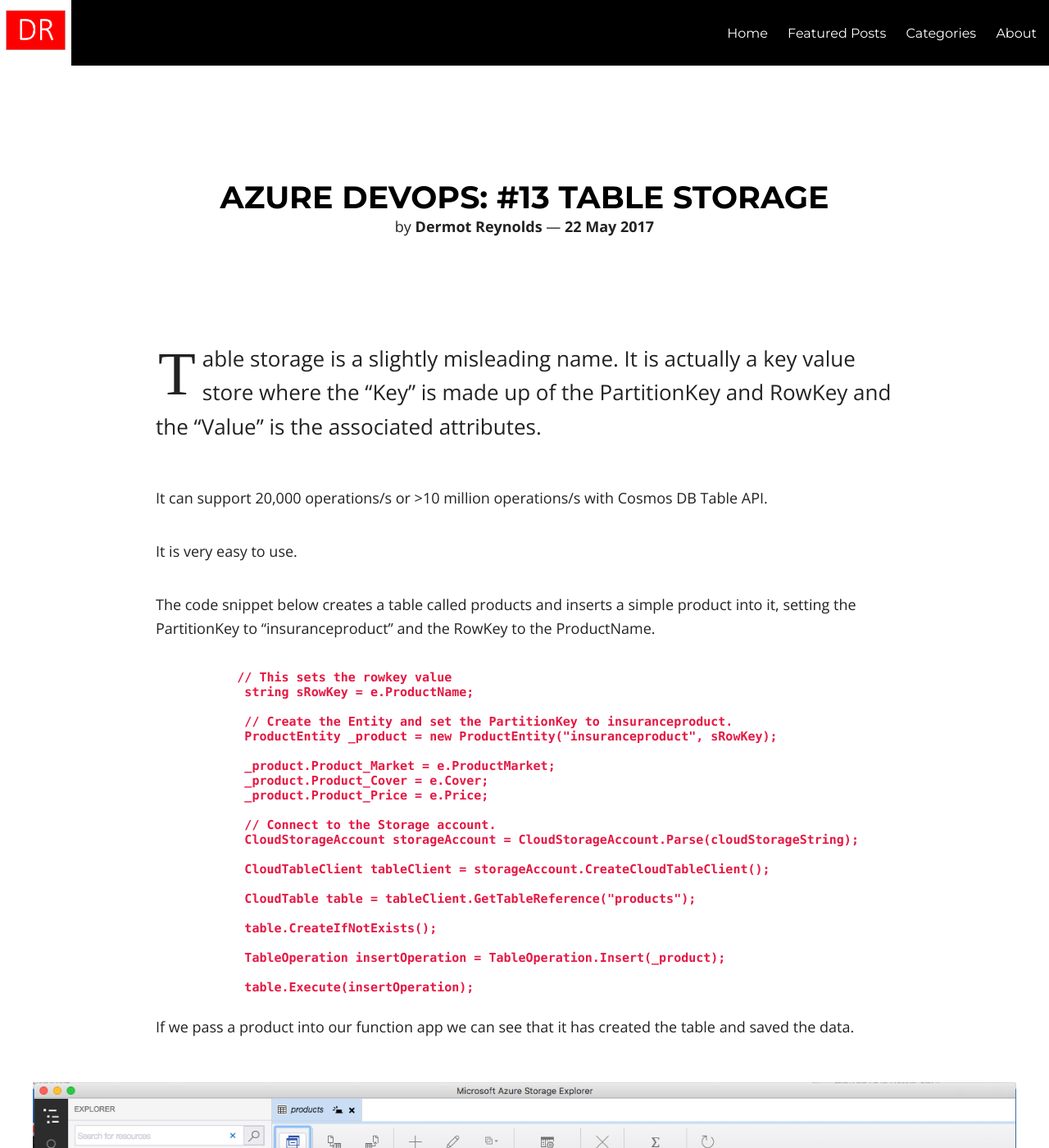
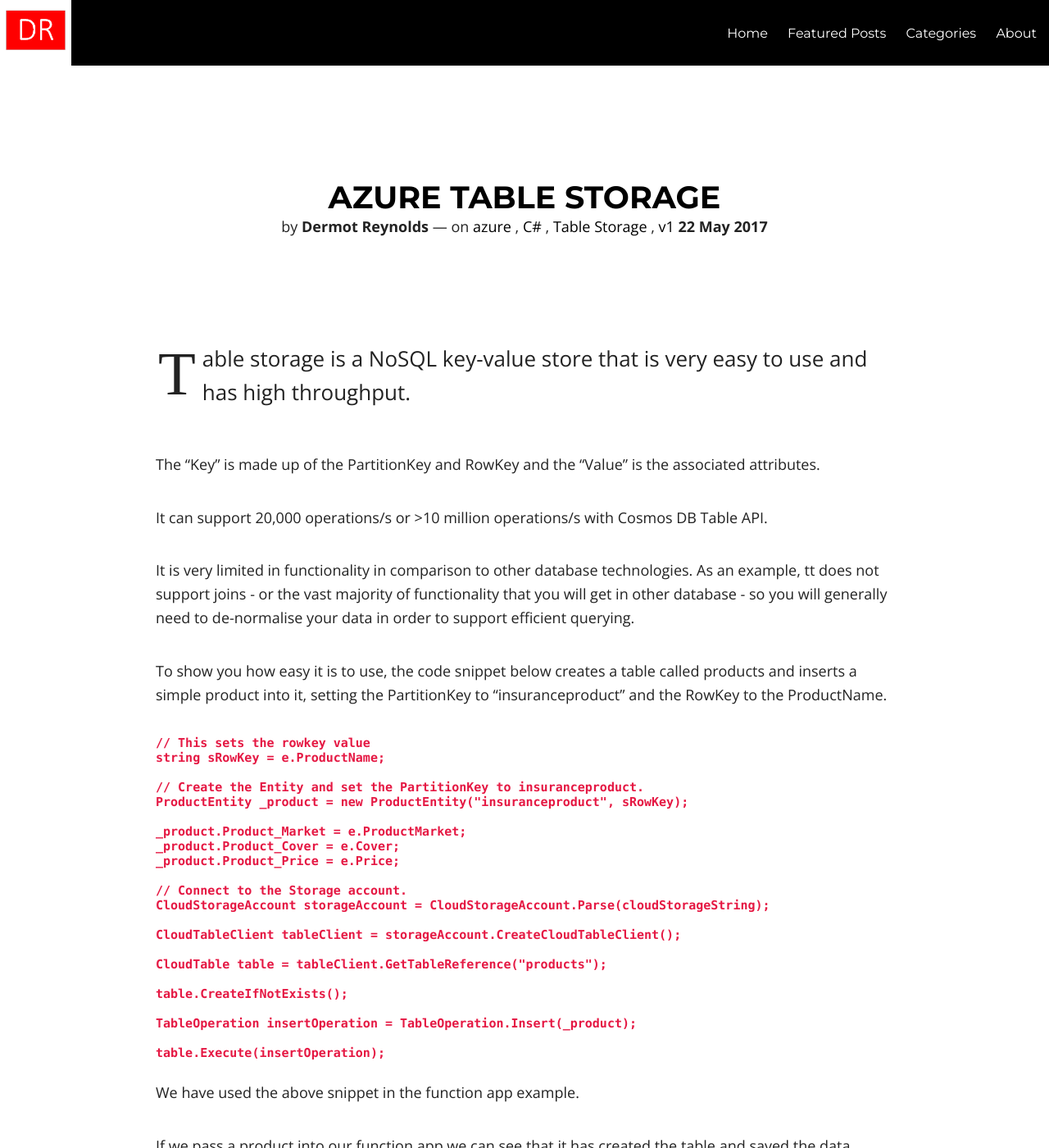
Before and after one commit to dermotreynolds/old.dermotreynolds.github.io, a Jekyll site: the page built from _posts/2017-05-12-13-table-storage.md, in a window 1280 px wide and 1400 px high. Shown: the whole window at 82% size. Built offline with Jekyll 4.4.1, drawn with Linux system fonts in a browser that asks for light colours; nearby versions of some CDN libraries; some of the changed text lies outside the part shown.

```diff
--- a/_posts/2017-05-12-13-table-storage.md
+++ b/_posts/2017-05-12-13-table-storage.md
@@ -1,42 +1,49 @@
 ---
 layout: post
-title: "Azure DevOps: #13 Table Storage"
+title: "Azure Table Storage"
 date: 2017-05-22
 category: Azure Storage
+tags: [azure, C#, Table Storage, v1]
+---
+Table storage is a NoSQL key-value store that is very easy to use and has high throughput.
 
----
-
-Table storage is a slightly misleading name.  It is actually a key value store where the "Key" is made up of the PartitionKey and RowKey and the "Value" is the associated attributes.
+The "Key" is made up of the PartitionKey and RowKey and the "Value" is the associated attributes.
 
 It can support 20,000 operations/s or >10 million operations/s with Cosmos DB Table API.
 
-It is very easy to use.
+It is very limited in functionality in comparison to other database technologies.  As an example, tt does not support joins - or the vast majority of functionality that you will get in other database - so you will generally need to de-normalise your data in order to support efficient querying.
 
-The code snippet below creates a table called products and inserts a simple product into it, setting the PartitionKey to "insuranceproduct" and the RowKey to the ProductName.
+To show you how easy it is to use, the code snippet below creates a table called products and inserts a simple product into it, setting the PartitionKey to "insuranceproduct" and the RowKey to the ProductName.
 
-               // This sets the rowkey value
-                string sRowKey = e.ProductName;
+~~~~~~
+// This sets the rowkey value
+string sRowKey = e.ProductName;
 
-                // Create the Entity and set the PartitionKey to insuranceproduct.
-                ProductEntity _product = new ProductEntity("insuranceproduct", sRowKey);
+// Create the Entity and set the PartitionKey to insuranceproduct.
+ProductEntity _product = new ProductEntity("insuranceproduct", sRowKey);
 
-                _product.Product_Market = e.ProductMarket;
-                _product.Product_Cover = e.Cover;
-                _product.Product_Price = e.Price;
+_product.Product_Market = e.ProductMarket;
+_product.Product_Cover = e.Cover;
+_product.Product_Price = e.Price;
 
-                // Connect to the Storage account.
-                CloudStorageAccount storageAccount = CloudStorageAccount.Parse(cloudStorageString);
+// Connect to the Storage account.
+CloudStorageAccount storageAccount = CloudStorageAccount.Parse(cloudStorageString);
 
-                CloudTableClient tableClient = storageAccount.CreateCloudTableClient();
+CloudTableClient tableClient = storageAccount.CreateCloudTableClient();
 
-                CloudTable table = tableClient.GetTableReference("products");
+CloudTable table = tableClient.GetTableReference("products");
 
-                table.CreateIfNotExists();
+table.CreateIfNotExists();
 
-                TableOperation insertOperation = TableOperation.Insert(_product);
+TableOperation insertOperation = TableOperation.Insert(_product);
 
-                table.Execute(insertOperation);
+table.Execute(insertOperation);
+~~~~~~
+
+We have used the above snippet in the function app example.
 
 If we pass a product into our function app we can see that it has created the table and saved the data.
 
 ![](/images/Table-Storage-Products-01.png)
+
+The tool used for managing Azure Storage is __[Azure Storage Explorer](https://azure.microsoft.com/en-us/features/storage-explorer/)__.
--- /dev/null
+++ b/notes.html
@@ -0,0 +1 @@
+http://normalian.hatenablog.com/entry/2018/03/23/044202
```
Also changed, not shown: _posts/2017-05-12-14-azure-function.md (+2 -2 lines).
